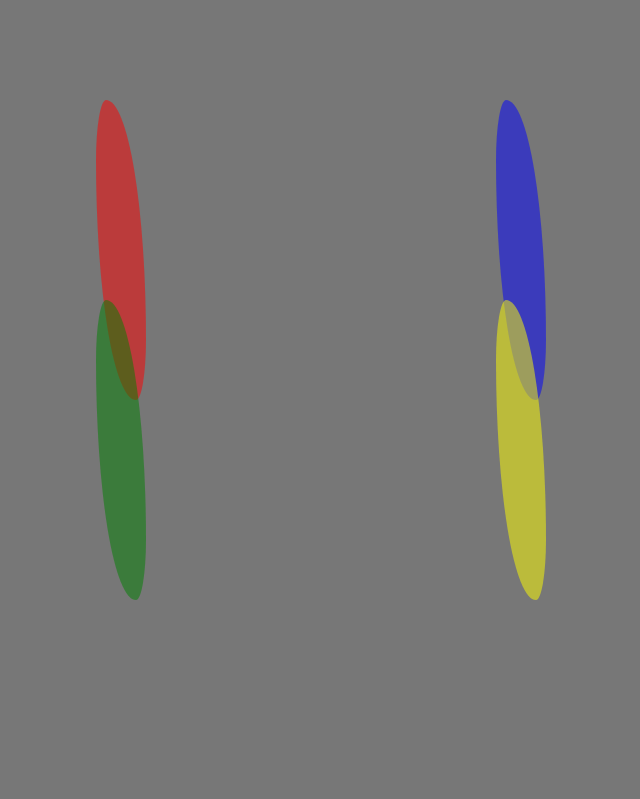
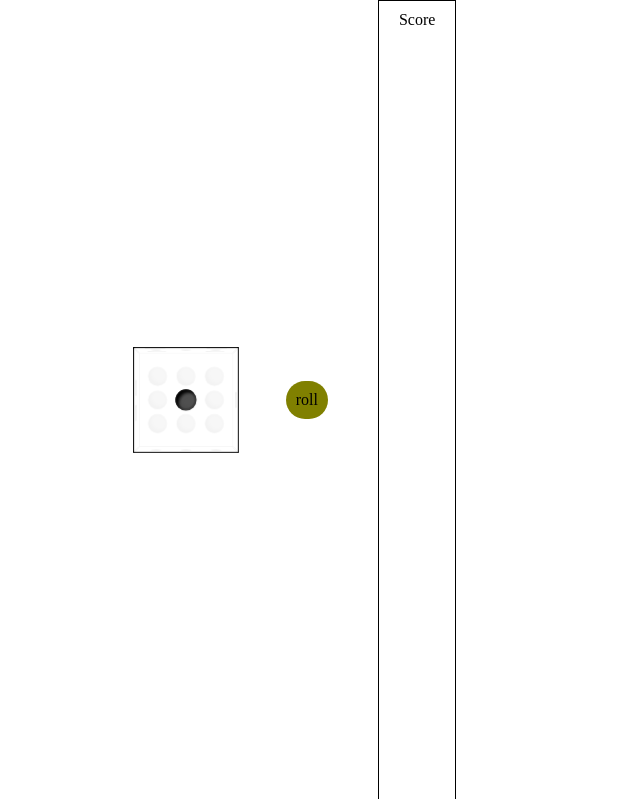
Before and after one commit to Vlsrnd/100-simple-project, a website: page temp/index.html in a window 1280 px wide. Shown: the whole page, without its empty margins (344-984 px from the left). Drawn offline with Linux system fonts and the light colour scheme.

Commit message:
add strange-twist

```diff
--- /dev/null
+++ b/src/js/projects/strange-twist/style.css
@@ -0,0 +1,54 @@
+:root {
+  --delay-delete: 0.5s;
+}
+
+*,
+*::before,
+*::after {
+  box-sizing: border-box;
+}
+button,
+button:active,
+button:focus {
+  outline: none;
+}
+html, body {
+  padding: 0;
+  margin: 0;
+}
+
+body {
+  position: relative;
+  font-family: monospace;
+  min-height: 50vh;
+  /* display: flex;
+  justify-content: center;
+  align-items: center; */
+  background-color: #777;
+}
+
+#canvas-draw {
+  margin: 0;
+  padding: 0;
+}
+
+.elem {
+  position: absolute;
+  height: 300px;
+  width: 50px;
+  border-radius: 20% 80%;
+  transition: all .1s linear;
+  opacity: .5;
+}
+.elem:nth-child(1) {
+  background-color: red;
+}
+.elem:nth-child(2) {
+  background-color: blue;
+}
+.elem:nth-child(3) {
+  background-color: green;
+}
+.elem:nth-child(4) {
+  background-color: yellow;
+}
--- a/temp/index.html
+++ b/temp/index.html
@@ -3,14 +3,73 @@
 <head>
   <meta charset="UTF-8">
   <meta name="viewport" content="width=device-width, initial-scale=1.0">
+  <meta http-equiv="X-UA-Compatible" content="ie=edge">
   <title>Document</title>
-  <link rel="stylesheet" href="./style.css">
+  <link rel="stylesheet" href="style.css">
 </head>
 <body>
-  <div class="elem"></div>
-  <div class="elem"></div>
-  <div class="elem"></div>
-  <div class="elem"></div>
+  <div class="container">
+    <div class="box">
+      <div class="side box__top">
+        <div class="point"></div>
+      </div>
+      <div class="side box__right-side">
+          <div class="point"></div>
+          <div class="point"></div>
+      </div>
+      <div class="side box__bottom-side">
+          <div class="point"></div>
+          <div class="point"></div>
+          <div class="point"></div>
+      </div>
+      <div class="side box__left-side">
+        <div class="line-point">
+          <div class="point"></div>
+          <div class="point"></div>
+        </div>
+        <div class="line-point">
+          <div class="point"></div>
+          <div class="point"></div>
+        </div>
+      </div>
+      <div class="side box__top-side">
+        <div class="line-point">
+          <div class="point"></div>
+          <div class="point"></div>
+          <div class="point"></div>
+        </div>
+        <div class="line-point">
+          <div class="point"></div>
+        </div>
+        <div class="line-point">
+          <div class="point"></div>
+          <div class="point"></div>
+          <div class="point"></div>
+        </div>
+      </div>
+      <div class="side box__bottom">
+                <div class="line-point">
+                  <div class="point"></div>
+                  <div class="point"></div>
+                  <div class="point"></div>
+                </div>
+                <div class="line-point">
+                  <div class="point"></div>
+                  <div class="point"></div>
+                  <div class="point"></div>
+                </div>
+                <div class="line-point">
+                  <div class="point"></div>
+                  <div class="point"></div>
+                  <div class="point"></div>
+                </div>
+      </div>
+    </div>
+    <div class="button">roll</div>
+    <div class="score">
+        <div>Score</div>
+    </div>
+  </div>
   <script src="script.js"></script>
 </body>
 </html>
--- a/temp/script.js
+++ b/temp/script.js
@@ -1,35 +1,31 @@
-'use strict';
+const button = document.querySelector('.button');
+const box = document.querySelector('.box');
+const score = document.querySelector('.score');
 
-const body = document.querySelector('body');
-const elements = document.querySelectorAll('.elem');
+button.addEventListener('click', () => {
+  const random = Math.floor( Math.random() * 6) + 1;
+  let rotateStyle = '';
 
+  if (random === 1) {
+    return;
+  } else if (random === 2) {
+    rotateStyle = `transform: rotate3d(0,1,0,-90deg);`
+  } else if (random === 3) {
+    rotateStyle = `transform: rotate3d(1,0,0,90deg);`
+  } else if (random === 4) {
+    rotateStyle = `transform: rotate3d(0,1,0,90deg);`
+  } else if (random === 5) {
+    rotateStyle = `transform: rotate3d(1,0,0,-90deg);`
+  } else if (random === 6) {
+    rotateStyle = `transform: rotate3d(1,0,0,180deg);`
+  }
 
-let twistCoefficient = 0;
-const twistStep = 0.2;
+  box.style = rotateStyle;
 
-const x = [body.clientWidth / 2 - 200, body.clientWidth / 2 + 200];
-const y = [body.clientHeight / 2 - 100, body.clientHeight / 2 + 100];
+  score.insertAdjacentHTML('beforeend', `<div>${random}</div>`);
+  if (score.clientHeight > document.documentElement.clientHeight){
+   score.innerHTML = '<div>Score</div>';
+   score.insertAdjacentHTML('beforeend', `<div>${random}</div>`);
+  }
 
-elements[0].style.left = x[0] + 'px';
-elements[0].style.top = y[0] + 'px';
-elements[1].style.left = x[1] + 'px';
-elements[1].style.top = y[0] + 'px';
-elements[2].style.left = x[0] + 'px';
-elements[2].style.top = y[1] + 'px';
-elements[3].style.left = x[1] + 'px';
-elements[3].style.top = y[1] + 'px';
-
-const limit = (value, min, max) => Math.max(min, Math.min(max, value));
-
-const rotate = (event) => {
-  twistCoefficient = event.deltaY > 0 ? twistCoefficient + twistStep : twistCoefficient - twistStep;
-  const sin = Math.sin(twistCoefficient);
-
-  elements.forEach(element => {
-    element.style.width = `${50 + 250 * sin}px`;
-    element.style.borderRadius = `${20 + sin * 60}% ${20 + sin * 60}%`;
-    element.style.transform = `rotate(${sin * 360}deg) scale(${1 + sin / 2})`;
-  })
-}
-
-document.addEventListener('wheel', rotate)
+})
--- a/temp/style.css
+++ b/temp/style.css
@@ -1,54 +1,126 @@
-:root {
-  --delay-delete: 0.5s;
+*, *::before, *::after {
+  box-sizing: border-box;
+  -webkit-box-sizing: border-box;
 }
 
-*,
-*::before,
-*::after {
-  box-sizing: border-box;
-}
-button,
-button:active,
-button:focus {
-  outline: none;
-}
-html, body {
-  padding: 0;
-  margin: 0;
-}
-
-body {
-  position: relative;
-  font-family: monospace;
-  min-height: 50vh;
-  /* display: flex;
-  justify-content: center;
-  align-items: center; */
-  background-color: #777;
-}
-
-#canvas-draw {
+body, html {
   margin: 0;
   padding: 0;
 }
 
-.elem {
+.container {
+  min-width: 100%;
+  height: 100vh;
+  display: flex;
+  justify-content: center;
+  align-items: center;
+  transform-style: preserve-3d;
+}
+
+.box {
+  width: 100px;
+  height: 100px;
+  transition: all 1s ease;
+  transform-style: preserve-3d;
+  transform: perspective(900px);
+}
+
+.box:hover{
+  transform: rotate3d(1,1,0, 45deg);
+}
+
+.box__top {
+  background-color: #fff;
+  width: 100%;
+  height: 100%;
+  border: 1px solid black;
+  opacity: .95;
+  transform: translate3d(0, 0, 50px);
+}
+.box__bottom {
+  width: 100%;
+  height: 100%;
+  background-color: #fff;
   position: absolute;
-  height: 300px;
-  width: 50px;
-  border-radius: 20% 80%;
-  transition: all .1s linear;
-  opacity: .5;
+  top: 0;
+  left: 0;
+  transform: translate3d(0, 0, -50px) rotate3d(1, 0, 0, 180deg);
+  border: 1px solid black;
+  opacity: .9;
 }
-.elem:nth-child(1) {
-  background-color: red;
+
+.box__left-side,
+.box__right-side {
+  width: 100px;
+  height: 100%;
+  background-color: #fff;
+  position: absolute;
+  left: -100px;
+  top: 0;
+  border: 1px solid black;
+  opacity: .95;
 }
-.elem:nth-child(2) {
-  background-color: blue;
+.box__left-side {
+  transform-origin: 100% 0;
+  transform: translate3d(0, 0, 50px) rotate3d(0, 1, 0, -90deg);
 }
-.elem:nth-child(3) {
-  background-color: green;
+.box__right-side {
+  left: 100%;
+  transform-origin: 0 0;
+  transform: translate3d(0, 0, 50px) rotate3d(0, 1, 0, 90deg);
 }
-.elem:nth-child(4) {
-  background-color: yellow;
+
+
+.box__top-side,
+.box__bottom-side {
+  width: 100%;
+  height: 100px;
+  background-color: #fff;
+  position: absolute;
+  top: -100px;
+  border: 1px solid black;
+  opacity: .95;
 }
+.box__top-side {
+  transform-origin: 0 100%;
+  transform: translate3d(0, 0, 50px) rotate3d(1, 0, 0, 90deg);
+}
+.box__bottom-side {
+  top: 100%;
+  transform-origin: 0 0;
+  transform: translate3d(0, 0, 50px) rotate3d(1, 0, 0, -90deg);
+}
+
+.side {
+  display: flex;
+  justify-content: center;
+  align-items: center;
+}
+.point {
+  width: 20px;
+  height: 20px;
+  margin: 5px;
+  background-image: radial-gradient(circle, #505050 50%, #000 100%);
+  border-radius: 50%;
+  box-shadow: inset 3px 3px 3px  black;
+}
+
+.button {
+  margin: 50px;
+  padding: 10px;
+  background-color: olive;
+  border-radius: 9999px;
+  cursor: pointer;
+  user-select: none;
+}
+
+.score {
+  border: 1px solid black;
+  min-height: 100%;
+  user-select: none;
+  padding: 10px 20px;
+  display: flex;
+  flex-direction: column;
+  justify-content: flex-start;
+  align-items: center;
+}
```
Also changed, not shown: src/js/projects/strange-twist/index.html (added, +16 -0 lines), src/js/projects/strange-twist/script.js (added, +35 -0 lines).
